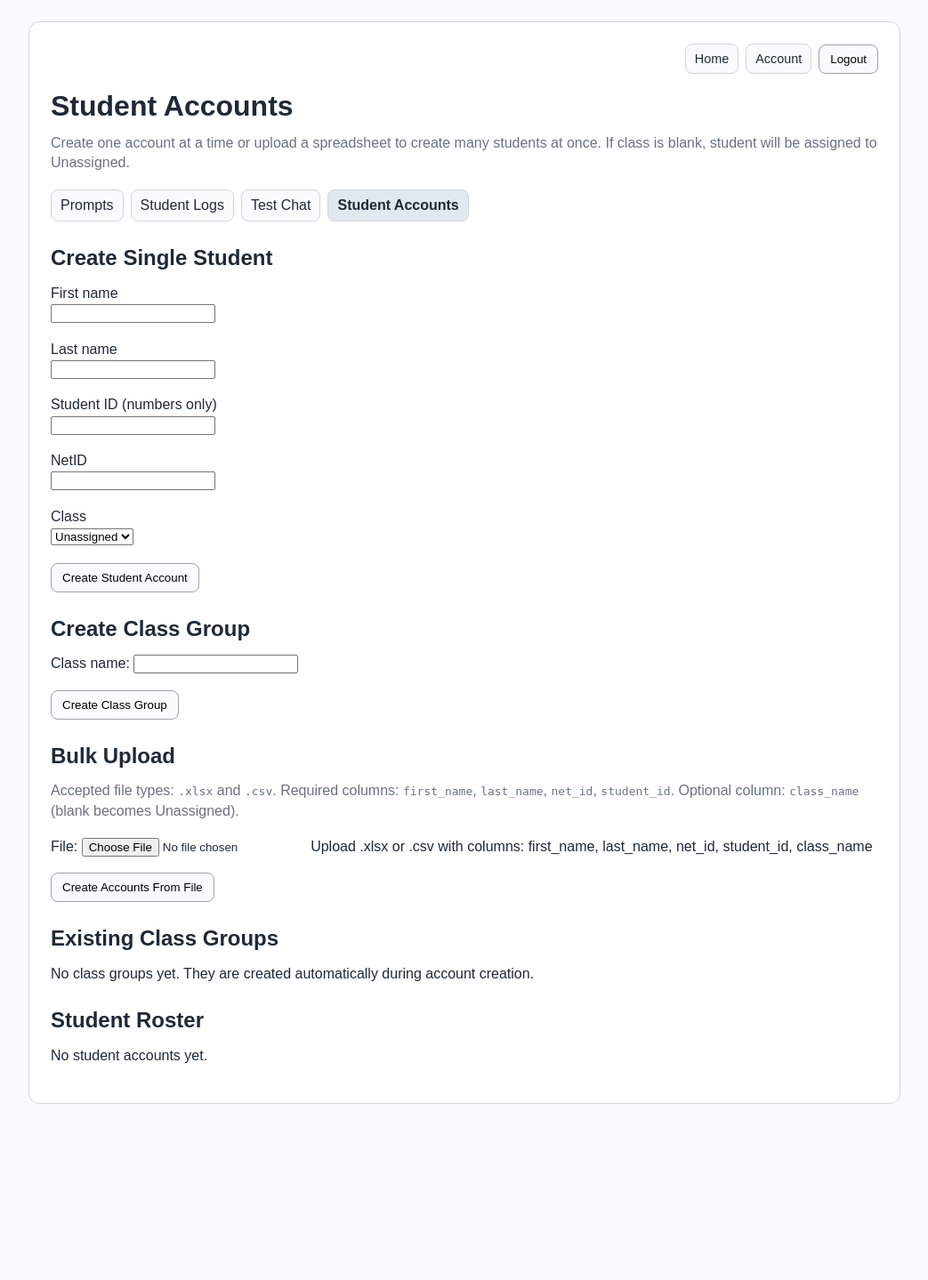
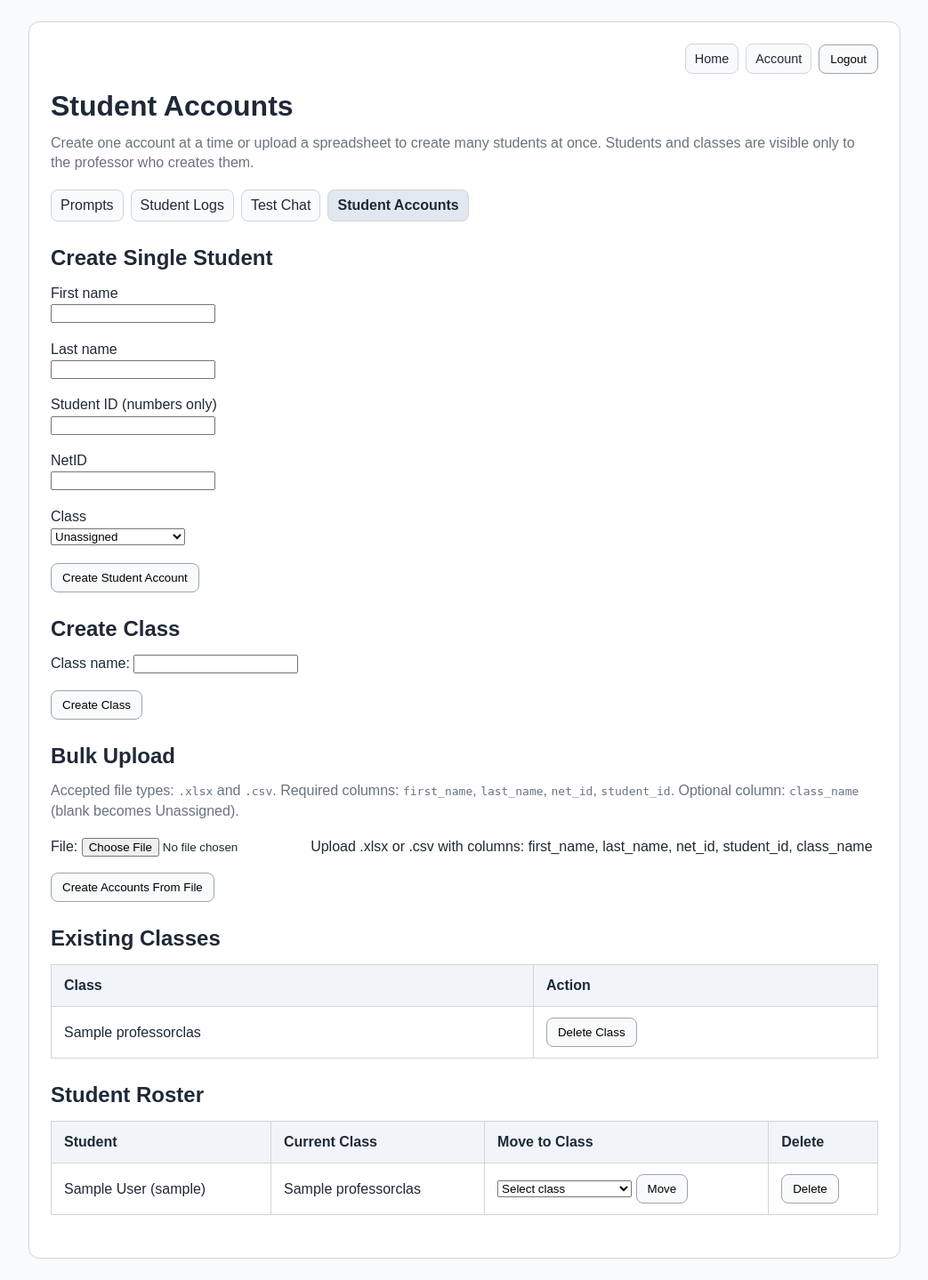
Before and after one commit to espkz/virtual-caretaker, a Django app: page /professor/accounts/ in a window 1280 px wide. Shown: the whole page at 89% size, without its empty margins (118-1161 px from the left). Before the commit the page ends 1241 px from the top, so only its background shows below. Run offline with Django 5.2, Linux system fonts and the light colour scheme; a user stored in the database is signed in; tables that the repository leaves empty hold one stand-in row (values such as "Sample post"); parts of the project's set-up code (start-up, migrations or seed data) failed here and were passed over; some libraries are stand-ins or nearby versions.

Commit message:
unshare professors' classes amongst themselves

```diff
--- a/vipdjango/vip/templates/vip/professor_accounts.html
+++ b/vipdjango/vip/templates/vip/professor_accounts.html
@@ -29,7 +29,7 @@
 </style>
 
 <h1>Student Accounts</h1>
-<p class="muted">Create one account at a time or upload a spreadsheet to create many students at once. If class is blank, student will be assigned to Unassigned.</p>
+<p class="muted">Create one account at a time or upload a spreadsheet to create many students at once. Students and classes are visible only to the professor who creates them.</p>
 
 <nav class="tabs">
     <a class="tab-link" href="{% url 'vip:professor_dashboard' %}?tab=prompts">Prompts</a>
@@ -69,19 +69,19 @@
         <select id="single-class-name" name="class_name">
             <option value="" selected>Unassigned</option>
             {% for group in class_groups %}
-            <option value="{{ group.name|cut:'Class: ' }}">{{ group.name }}</option>
+            <option value="{{ group.name }}">{{ group.name }}</option>
             {% endfor %}
         </select>
     </p>
     <button type="submit">Create Student Account</button>
 </form>
 
-<h2>Create Class Group</h2>
+<h2>Create Class</h2>
 <form method="post">
     {% csrf_token %}
     <input type="hidden" name="action" value="create_class">
     {{ class_form.as_p }}
-    <button type="submit">Create Class Group</button>
+    <button type="submit">Create Class</button>
 </form>
 
 <h2>Bulk Upload</h2>
@@ -146,12 +146,12 @@
 </table>
 {% endif %}
 
-<h2>Existing Class Groups</h2>
+<h2>Existing Classes</h2>
 {% if class_groups %}
 <table>
     <thead>
         <tr>
-            <th>Class Group</th>
+            <th>Class</th>
             <th>Action</th>
         </tr>
     </thead>
@@ -164,7 +164,7 @@
                     {% csrf_token %}
                     <input type="hidden" name="action" value="delete_class">
                     <input type="hidden" name="class_group_id" value="{{ group.id }}">
-                    <button type="submit" onclick="return confirm('Delete this class group? Students will become unassigned.');">
+                    <button type="submit" onclick="return confirm('Delete this class? Students will become unassigned.');">
                         Delete Class
                     </button>
                 </form>
@@ -174,7 +174,7 @@
     </tbody>
 </table>
 {% else %}
-<p>No class groups yet. They are created automatically during account creation.</p>
+<p>No classes yet. They are created automatically during bulk account creation.</p>
 {% endif %}
 
 <h2>Student Roster</h2>
--- a/vipdjango/vip/templates/vip/professor_dashboard.html
+++ b/vipdjango/vip/templates/vip/professor_dashboard.html
@@ -125,7 +125,7 @@
 
 {% if current_tab == "logs" %}
 <h2>Student Chat Logs</h2>
-<p><a href="{% url 'vip:professor_manage_accounts' %}">Manage Student Accounts and Class Groups</a></p>
+<p><a href="{% url 'vip:professor_manage_accounts' %}">Manage Student Accounts and Classes</a></p>
 <form method="post" action="{% url 'vip:professor_reset_all_student_logs' %}" style="margin-bottom: 12px;">
     {% csrf_token %}
     <button type="submit" onclick="return confirm('Reset all student chat logs? This deletes every saved student session.');">
@@ -163,7 +163,7 @@
 </table>
 {% endfor %}
 {% else %}
-<p>No student users found in Student or Class groups.</p>
+<p>No student accounts found for your professor account.</p>
 {% endif %}
 {% endif %}
 
--- a/vipdjango/vip/views.py
+++ b/vipdjango/vip/views.py
@@ -13,7 +13,7 @@ from django.contrib.auth import get_user_model
 from django.contrib.auth.forms import PasswordChangeForm
 from django.contrib.auth.models import Group
 from django.contrib.auth import update_session_auth_hash
-from django.db.models import Count, Max, Q
+from django.db.models import Count, Max
 from django.shortcuts import redirect
 from django.urls import reverse
 from django.utils.text import slugify
@@ -27,7 +27,7 @@ from .forms import (
     StudentAccountCreateForm,
     StudentBulkUploadForm,
 )
-from .models import ChatMessage, ChatSession, RolePrompt
+from .models import ChatMessage, ChatSession, ProfessorClass, ProfessorStudent, RolePrompt
 
 """
 base
@@ -460,16 +460,34 @@ def _read_bulk_rows(uploaded_file):
     raise ValueError("Unsupported file type. Please upload .xlsx or .csv.")
 
 
-def _create_student_account(first_name, last_name, net_id, student_id, class_name):
+def _get_owned_class(professor, class_name):
+    normalized_class = _normalize_class_name(class_name)
+    if not normalized_class:
+        return None
+    return ProfessorClass.objects.filter(professor=professor, name=normalized_class).first()
+
+
+def _create_student_account(first_name, last_name, net_id, student_id, class_name, professor, create_class=False):
     User = get_user_model()
     username = _normalize_net_id(net_id)
     password = _build_student_password(first_name, last_name, student_id)
     normalized_class = _normalize_class_name(class_name)
+    class_group = None
 
     if not username:
         return None, "NetID is required."
     if User.objects.filter(username=username).exists():
         return None, f'NetID "{username}" already exists.'
+    if normalized_class:
+        if create_class:
+            class_group, _ = ProfessorClass.objects.get_or_create(
+                professor=professor,
+                name=normalized_class,
+            )
+        else:
+            class_group = _get_owned_class(professor, normalized_class)
+        if not class_group:
+            return None, "Please select an existing class created under your account."
 
     user = User.objects.create_user(
         username=username,
@@ -480,9 +498,12 @@ def _create_student_account(first_name, last_name, net_id, student_id, class_nam
 
     student_group, _ = Group.objects.get_or_create(name="Student")
     user.groups.add(student_group)
-    if normalized_class:
-        class_group, _ = Group.objects.get_or_create(name=f"Class: {normalized_class}")
-        user.groups.add(class_group)
+    ProfessorStudent.objects.create(
+        professor=professor,
+        student=user,
+        class_group=class_group,
+        student_number=student_id.strip(),
+    )
     return {
         "username": username,
         "password": password,
@@ -501,20 +522,16 @@ def _is_professor(user):
 def _is_student(user):
     if _is_professor(user):
         return False
-    return (
-        user.groups.filter(name__startswith="Class: ")
-        .exclude(name__iexact="Class: Unassigned")
-        .exists()
-    )
+    return user.groups.filter(name__iexact="Student").exists() or hasattr(user, "professor_assignment")
 
 
-def _student_queryset():
+def _student_queryset(professor):
     User = get_user_model()
-    return (
-        User.objects.filter(Q(groups__name__startswith="Class: ") | Q(groups__name="Student"))
-        .exclude(groups__name="Professor")
-        .distinct()
-    )
+    return User.objects.filter(professor_assignment__professor=professor).distinct()
+
+
+def _student_assignment_queryset(professor):
+    return ProfessorStudent.objects.filter(professor=professor).select_related("student", "class_group")
 
 
 @login_required
@@ -583,24 +600,21 @@ def professor_dashboard(request):
 
     prompts = RolePrompt.objects.order_by("-updated_at")
     prompt_upload_form = PromptTextUploadForm()
-    students = (
-        _student_queryset().prefetch_related("groups")
+    student_assignments = (
+        _student_assignment_queryset(request.user)
         .annotate(
-            session_count=Count("chat_sessions", distinct=True),
-            last_session_at=Max("chat_sessions__started_at"),
+            session_count=Count("student__chat_sessions", distinct=True),
+            last_session_at=Max("student__chat_sessions__started_at"),
         )
-        .order_by("username")
+        .order_by("class_group__name", "student__username")
     )
     students_by_class = {}
-    for student in students:
-        class_names = []
-        for group in student.groups.all():
-            if group.name.startswith("Class: ") and group.name.lower() != "class: unassigned":
-                class_names.append(group.name.replace("Class: ", "", 1))
-        if not class_names:
-            class_names = ["Unassigned"]
-        for class_name in class_names:
-            students_by_class.setdefault(class_name, []).append(student)
+    for assignment in student_assignments:
+        student = assignment.student
+        student.session_count = assignment.session_count
+        student.last_session_at = assignment.last_session_at
+        class_name = assignment.class_group.name if assignment.class_group else "Unassigned"
+        students_by_class.setdefault(class_name, []).append(student)
     students_by_class = [
         {"class_name": class_name, "students": students_by_class[class_name]}
         for class_name in sorted(students_by_class.keys())
@@ -686,11 +700,6 @@ def professor_manage_accounts(request):
     if not _is_professor(request.user):
         return redirect("vip:home")
 
-    legacy_unassigned_group = Group.objects.filter(name__iexact="Class: Unassigned").first()
-    if legacy_unassigned_group:
-        legacy_unassigned_group.user_set.clear()
-        legacy_unassigned_group.delete()
-
     single_form = StudentAccountCreateForm()
     bulk_form = StudentBulkUploadForm()
     class_form = ClassGroupCreateForm()
@@ -705,26 +714,19 @@ def professor_manage_accounts(request):
             single_form = StudentAccountCreateForm(request.POST)
             if single_form.is_valid():
                 selected_class = _normalize_class_name(single_form.cleaned_data["class_name"])
-                class_group = None
-                if selected_class:
-                    class_group = Group.objects.filter(name=f"Class: {selected_class}").first()
-                if selected_class and not class_group:
-                    skipped_rows.append(
-                        {"row": "Single form", "reason": "Please select an existing class group from the dropdown."}
-                    )
+                account, error = _create_student_account(
+                    first_name=single_form.cleaned_data["first_name"],
+                    last_name=single_form.cleaned_data["last_name"],
+                    net_id=single_form.cleaned_data["net_id"],
+                    student_id=single_form.cleaned_data["student_id"],
+                    class_name=selected_class,
+                    professor=request.user,
+                )
+                if error:
+                    skipped_rows.append({"row": "Single form", "reason": error})
                 else:
-                    account, error = _create_student_account(
-                        first_name=single_form.cleaned_data["first_name"],
-                        last_name=single_form.cleaned_data["last_name"],
-                        net_id=single_form.cleaned_data["net_id"],
-                        student_id=single_form.cleaned_data["student_id"],
-                        class_name=selected_class,
-                    )
-                    if error:
-                        skipped_rows.append({"row": "Single form", "reason": error})
-                    else:
-                        created_accounts.append(account)
-                        info_message = "Student account created."
+                    created_accounts.append(account)
+                    info_message = "Student account created."
 
         if action == "bulk_upload":
             bulk_form = StudentBulkUploadForm(request.POST, request.FILES)
@@ -769,6 +771,8 @@ def professor_manage_accounts(request):
                         net_id=net_id,
                         student_id=student_id,
                         class_name=class_name,
+                        professor=request.user,
+                        create_class=True,
                     )
                     if error:
                         skipped_rows.append({"row": idx, "reason": error})
@@ -784,66 +788,60 @@ def professor_manage_accounts(request):
                 if not normalized_class:
                     skipped_rows.append({"row": "Create class", "reason": "Class name cannot be blank."})
                 else:
-                    Group.objects.get_or_create(name=f"Class: {normalized_class}")
-                    info_message = f'Class group "{normalized_class}" is ready.'
+                    ProfessorClass.objects.get_or_create(professor=request.user, name=normalized_class)
+                    info_message = f'Class "{normalized_class}" is ready.'
 
         if action == "move_student":
             student_id = request.POST.get("student_id", "").strip()
             selected_class_group_id = request.POST.get("class_group_id", "").strip()
-            student = get_object_or_404(_student_queryset(), pk=student_id)
-            existing_class_groups = student.groups.filter(name__startswith="Class: ")
-            student.groups.remove(*existing_class_groups)
+            assignment = get_object_or_404(_student_assignment_queryset(request.user), student_id=student_id)
+            student = assignment.student
 
             if selected_class_group_id == "__UNASSIGNED__":
+                assignment.class_group = None
+                assignment.save(update_fields=["class_group"])
                 info_message = f"Moved {student.username} to Unassigned."
             elif selected_class_group_id:
-                class_group = Group.objects.filter(pk=selected_class_group_id, name__startswith="Class: ").first()
+                class_group = ProfessorClass.objects.filter(pk=selected_class_group_id, professor=request.user).first()
                 if class_group:
-                    student.groups.add(class_group)
-                    class_name = class_group.name.replace("Class: ", "", 1)
-                    info_message = f"Moved {student.username} to class {class_name}."
+                    assignment.class_group = class_group
+                    assignment.save(update_fields=["class_group"])
+                    info_message = f"Moved {student.username} to class {class_group.name}."
                 else:
-                    skipped_rows.append({"row": "Move student", "reason": "Selected class group does not exist."})
+                    skipped_rows.append({"row": "Move student", "reason": "Selected class does not exist."})
             else:
                 skipped_rows.append({"row": "Move student", "reason": "Please choose a class from the dropdown."})
 
         if action == "delete_student":
             student_id = request.POST.get("student_id", "").strip()
-            student = get_object_or_404(_student_queryset(), pk=student_id)
+            assignment = get_object_or_404(_student_assignment_queryset(request.user), student_id=student_id)
+            student = assignment.student
             username = student.username
             student.delete()
             info_message = f"Deleted student account {username}."
 
         if action == "delete_class":
             class_group_id = request.POST.get("class_group_id", "").strip()
-            class_group = Group.objects.filter(pk=class_group_id, name__startswith="Class: ").first()
+            class_group = ProfessorClass.objects.filter(pk=class_group_id, professor=request.user).first()
             if class_group:
-                class_name = class_group.name.replace("Class: ", "", 1)
+                class_name = class_group.name
                 class_group.delete()
-                info_message = f'Deleted class group "{class_name}".'
+                info_message = f'Deleted class "{class_name}".'
             else:
-                skipped_rows.append({"row": "Delete class", "reason": "Class group not found."})
+                skipped_rows.append({"row": "Delete class", "reason": "Class not found."})
 
-    class_groups = (
-        Group.objects.filter(name__startswith="Class: ")
-        .exclude(name__iexact="Class: Unassigned")
-        .order_by("name")
-    )
-    roster_students = _student_queryset().prefetch_related("groups").order_by("username")
+    class_groups = ProfessorClass.objects.filter(professor=request.user).order_by("name")
+    roster_students = _student_assignment_queryset(request.user).order_by("student__username")
     student_rows = []
-    for student in roster_students:
-        class_names = [
-            group.name.replace("Class: ", "", 1)
-            for group in student.groups.all()
-            if group.name.startswith("Class: ") and group.name.lower() != "class: unassigned"
-        ]
+    for assignment in roster_students:
+        student = assignment.student
         student_rows.append(
             {
                 "id": student.id,
                 "username": student.username,
                 "first_name": student.first_name,
                 "last_name": student.last_name,
-                "classes_display": ", ".join(class_names) if class_names else "Unassigned",
+                "classes_display": assignment.class_group.name if assignment.class_group else "Unassigned",
             }
         )
 
@@ -956,7 +954,10 @@ def professor_session_detail(request, session_id):
         return redirect("vip:home")
 
     session = get_object_or_404(
-        ChatSession.objects.select_related("student", "role_prompt"),
+        ChatSession.objects.filter(student__professor_assignment__professor=request.user).select_related(
+            "student",
+            "role_prompt",
+        ),
         pk=session_id,
     )
     messages = session.messages.order_by("created_at")
@@ -976,7 +977,7 @@ def professor_student_logs(request, student_id):
     if not _is_professor(request.user):
         return redirect("vip:home")
 
-    student = get_object_or_404(_student_queryset(), pk=student_id)
+    student = get_object_or_404(_student_queryset(request.user), pk=student_id)
     sessions = (
         ChatSession.objects.filter(student=student)
         .select_related("role_prompt")
@@ -1000,7 +1001,10 @@ def professor_delete_session(request, session_id):
     if not _is_professor(request.user):
         return redirect("vip:home")
 
-    session = get_object_or_404(ChatSession, pk=session_id)
+    session = get_object_or_404(
+        ChatSession.objects.filter(student__professor_assignment__professor=request.user),
+        pk=session_id,
+    )
     student_id = session.student_id
     session.delete()
 
@@ -1016,7 +1020,7 @@ def professor_delete_student_logs(request, student_id):
     if not _is_professor(request.user):
         return redirect("vip:home")
 
-    student = get_object_or_404(_student_queryset(), pk=student_id)
+    student = get_object_or_404(_student_queryset(request.user), pk=student_id)
     ChatSession.objects.filter(student=student).delete()
     return redirect("vip:professor_student_logs", student_id=student_id)
 
@@ -1027,7 +1031,7 @@ def professor_reset_all_student_logs(request):
     if not _is_professor(request.user):
         return redirect("vip:home")
 
-    student_ids = _student_queryset().values_list("id", flat=True)
+    student_ids = _student_queryset(request.user).values_list("id", flat=True)
     ChatSession.objects.filter(student_id__in=student_ids).delete()
     return redirect(f"{reverse('vip:professor_dashboard')}?tab=logs")
 
```
Also changed, not shown: vipdjango/vip/admin.py (+15 -1 lines), vipdjango/vip/models.py (+50 -0 lines), vipdjango/vip/tests.py (added, +61 -0 lines), vipdjango/vip/migrations/0003_professorclass_professorstudent.py (added).
